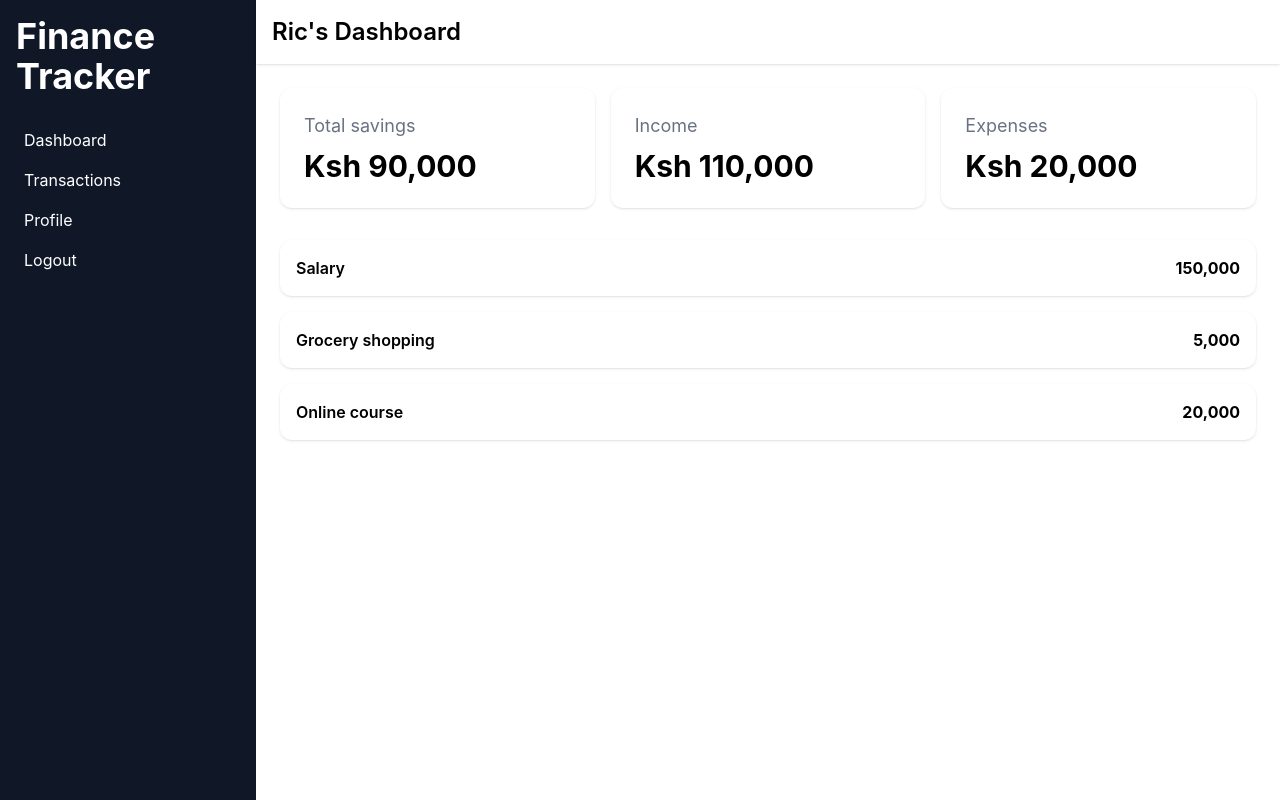
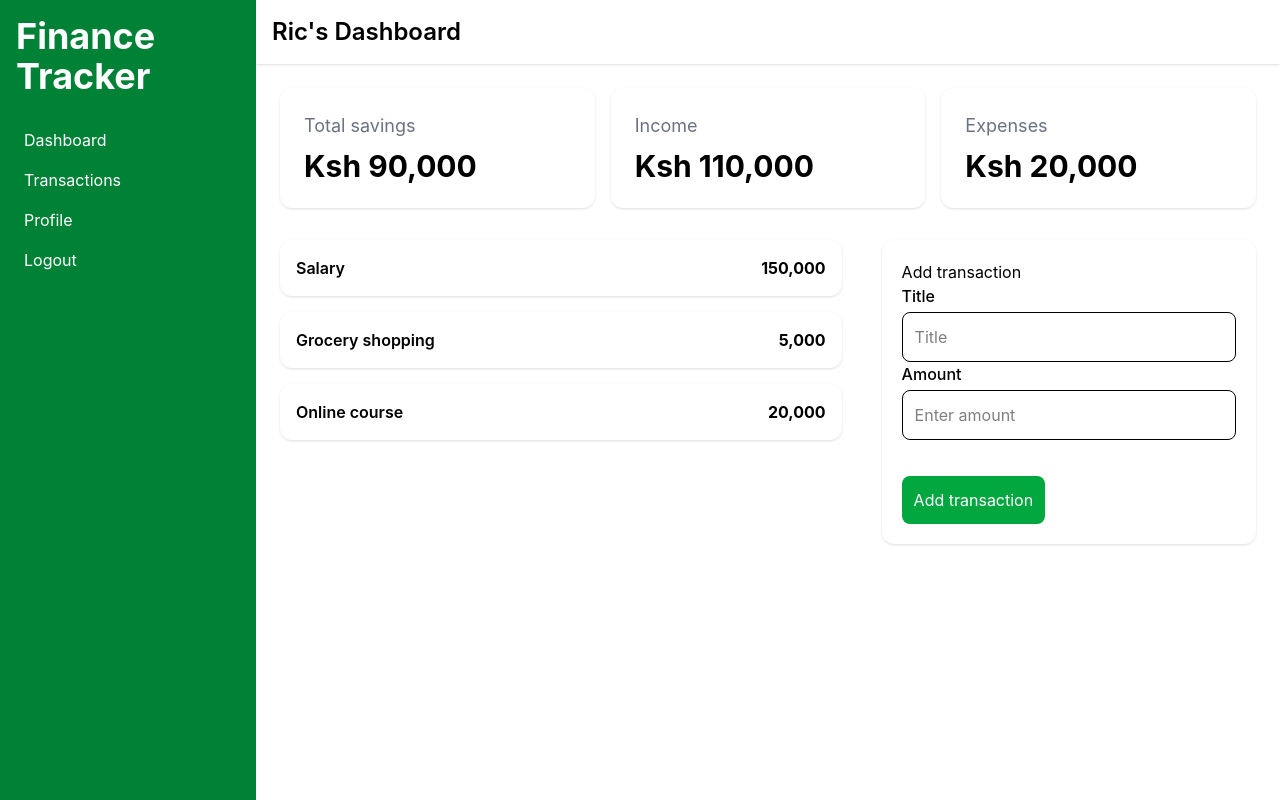
Before and after one commit to ricmusyoki-glitch/finance-tracker-app, a React (Vite) app: page /dashboard in a window 1280 px wide. Built offline with nearby package versions, Linux system fonts and the light colour scheme.

Commit message:
created a transaction form where you add the title and the amount and you add it as a transaction

```diff
--- a/src/components/Sidebar.jsx
+++ b/src/components/Sidebar.jsx
@@ -1,26 +1,26 @@
 import { Link } from "react-router-dom"
 const Sidebar = () => {
   return (
-    <div className=" w-40 md:w-64 h-screen bg-gray-900 text-white p-4">
+    <div className=" w-40 md:w-64 h-screen bg-green-700 text-white p-4">
 
         <h2 className="text-2xl md:text-4xl font-bold mb-8">Finance Tracker</h2>
 
         <ul className="space-y-4">
 
             <li>
-              <Link to="/dashboard" className="hover:bg-gray-700 p-2 rounded-2xl">Dashboard</Link>
+              <Link to="/dashboard" className="hover:bg-green-800 p-2 rounded-2xl">Dashboard</Link>
               </li>
 
             <li>
-              <Link to="/transactions" className="hover:bg-gray-700 p-2 rounded-2xl">Transactions</Link>
+              <Link to="/transactions" className="hover:bg-green-800 p-2 rounded-2xl">Transactions</Link>
               </li>
 
             <li>
-              <Link to="/profile" className="hover:bg-gray-700 p-2 rounded-2xl">Profile</Link>
+              <Link to="/profile" className="hover:bg-green-800 p-2 rounded-2xl">Profile</Link>
             </li>
 
             <li>
-             <Link to="/logout" className="hover:bg-gray-700 p-2 rounded-2xl">Logout</Link>
+             <Link to="/logout" className="hover:bg-green-800 p-2 rounded-2xl">Logout</Link>
             </li>
 
         </ul>
--- a/src/components/TransactionForm.jsx
+++ b/src/components/TransactionForm.jsx
@@ -0,0 +1,48 @@
+import { useState } from "react"; //This gives the component the ability to store changing data
+
+
+const TransactionForm = () => {
+
+    const [Title, setTitle] = useState("")
+    const [Amount, setAmount] = useState("")
+
+    const handleSubmit = (e) => {
+        e.preventDefault()
+
+         console.log(Title)
+         console.log(Amount)
+    }
+
+  return (
+    <form onSubmit={handleSubmit}  className="bg-white p-5 rounded-xl shadow space y-4">
+        <h2>Add transaction</h2>
+
+        <div className="flex flex-col">
+
+            <label className="mb-1 font-medium">Title</label>
+
+            <input type="text"
+                   placeholder="Title"
+                   value={Title}
+                   onChange={(e) => setTitle(e.target.value)}
+                   className="border p-3 rounded-lg outline-none"/>
+        </div>
+
+        <div className="flex flex-col">
+
+            <label className="mb-1 font-medium">Amount</label>
+
+            <input type="number"
+             placeholder="Enter amount"
+             value={Amount}
+             onChange={(e) => setAmount(e.target.value)}
+             className="border p-3 rounded-lg outline-none"/>
+        </div>
+
+        <button type="submit" className="bg-green-600 text-white p-3 rounded-lg mt-9">Add transaction</button>
+
+    </form>
+  )
+}
+
+export default TransactionForm
--- a/src/pages/Dashboard.jsx
+++ b/src/pages/Dashboard.jsx
@@ -1,6 +1,7 @@
 import Dashboardlayout from "../layout/DashboardLayout"
 import Balancecard from "../components/BalanceCard"
 import TransactionList from "../components/TransactionList"
+import TransactionForm from "../components/TransactionForm"
 
 
 const Dashboard = () => {
@@ -27,9 +28,17 @@ const Dashboard = () => {
 
       </div>
 
-      <div className="mt-8">
+      <div className="mt-8 flex gap-10">
 
+         <div className="w-3/5">
         <TransactionList />
+        </div>
+
+
+        <div className="w-2/5">
+        <TransactionForm />
+        </div>
+
       </div>
 
     </Dashboardlayout>
```
